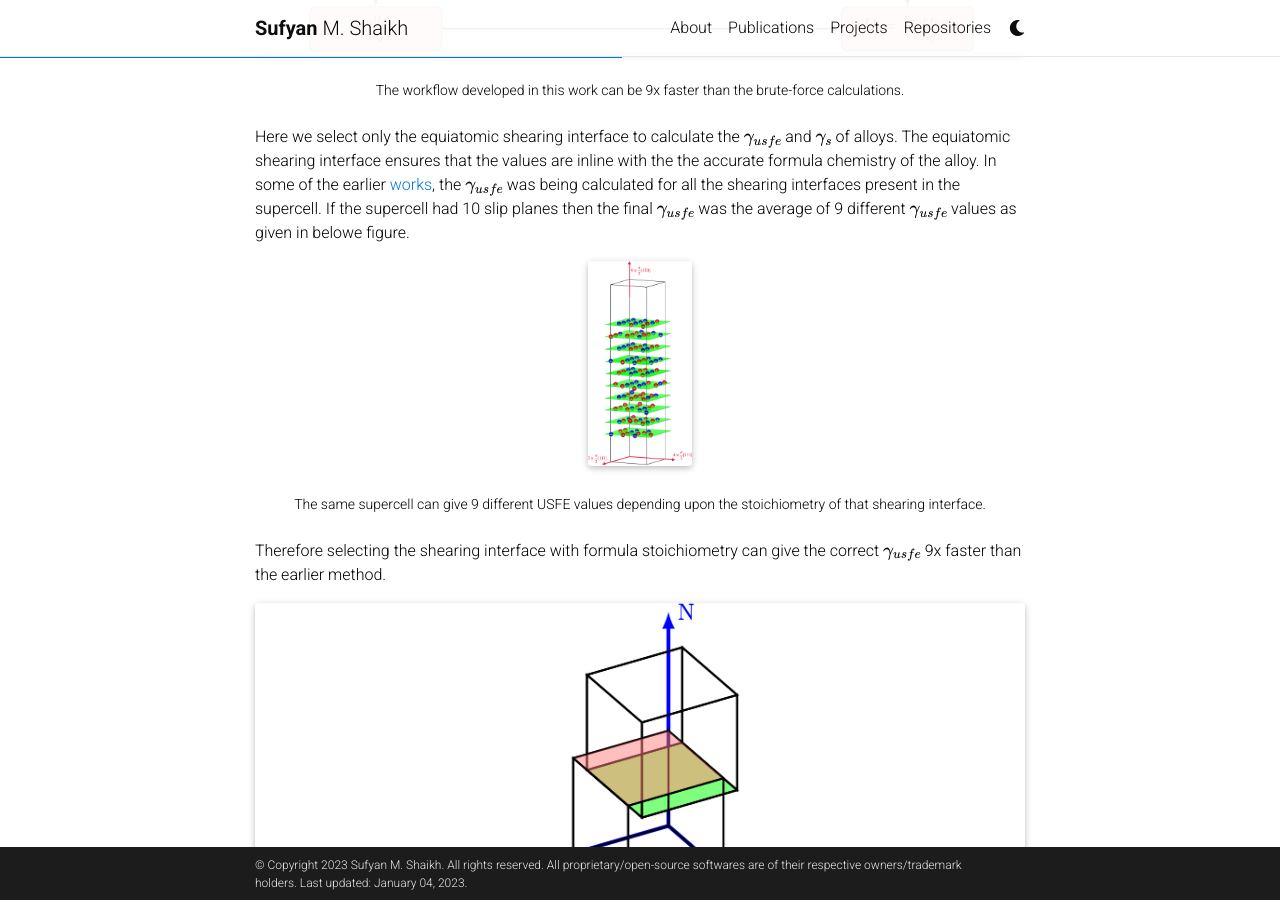
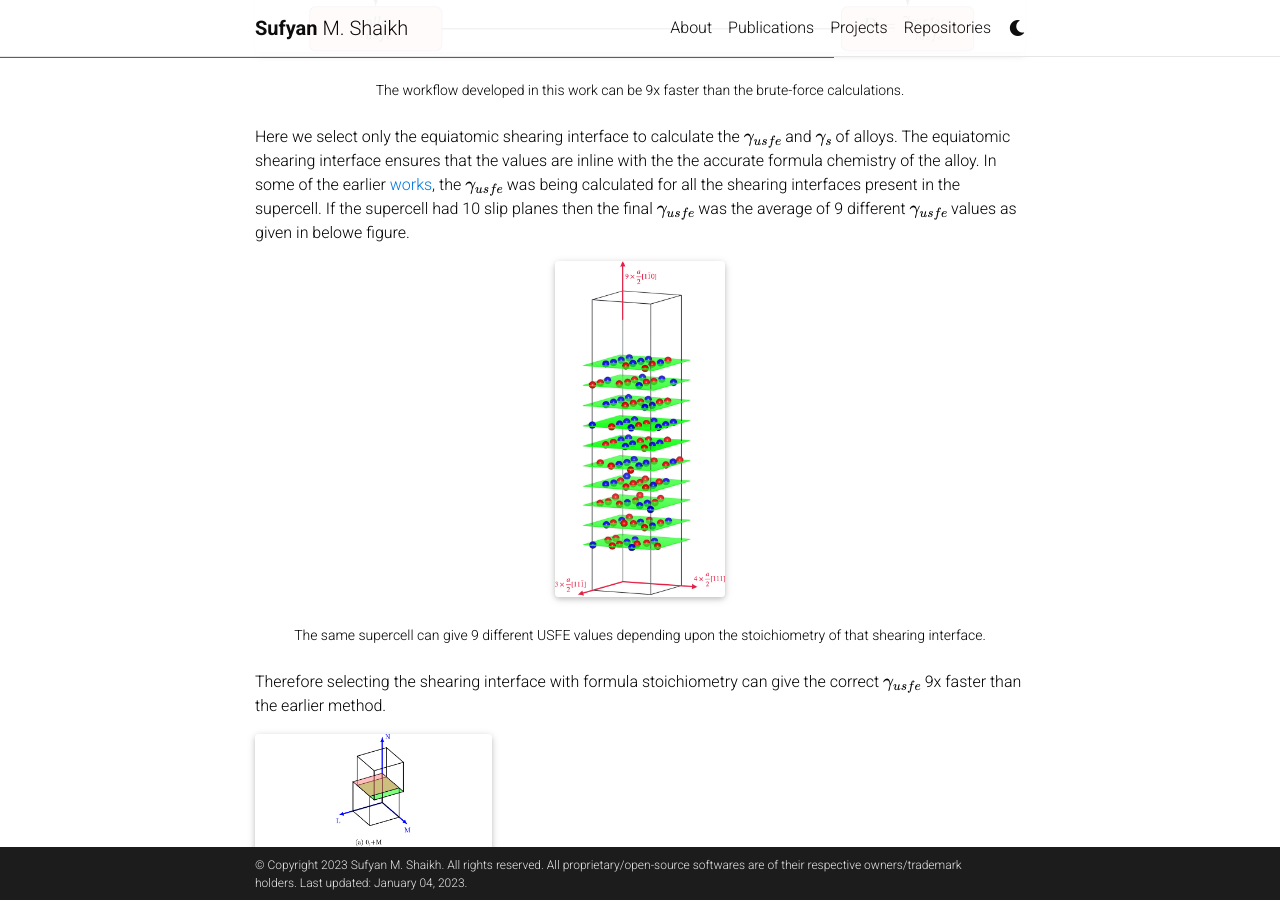
Before and after one commit to sufyanshk/sufyanshk.github.io, a Jekyll site: the page built from _projects/2_project.md, in a window 1280 px wide and 900 px high, scrolled down 1222 px. Built offline with Jekyll 4.4.1, drawn with Linux system fonts in a browser that asks for light colours; full-size pictures stand in for the smaller copies a plugin makes; comment, search, counter and statistics services are not loaded; a style sheet for code colours, icons or effects is not loaded.

Commit message:
modified:   _projects/2_project.md

```diff
--- a/_projects/2_project.md
+++ b/_projects/2_project.md
@@ -23,7 +23,7 @@
 Here we select only the equiatomic shearing interface to calculate the $$\gamma_{usfe}$$ and $$\gamma_s$$ of alloys. The equiatomic shearing interface ensures that the values are inline with the the accurate formula chemistry of the alloy. In some of the earlier <a href="https://doi.org/10.1016/j.actamat.2021.116800">works</a>, the $$\gamma_{usfe}$$ was being calculated for all the shearing interfaces present in the supercell. If the supercell had 10 slip planes then the final $$\gamma_{usfe}$$ was the average of 9 different $$\gamma_{usfe}$$ values as given in belowe figure.
 
 <div class="row justify-content-sm-center">
-    <div class="col-sm-2 mt-3 mt-md-0">
+    <div class="col-sm-3 mt-3 mt-md-0">
         {% include figure.html path="assets/img/2_project/shearingInterfaces.jpg" title="Shearing interfaces" class="img-fluid rounded z-depth-1" %}
     </div>
 </div>
@@ -34,7 +34,7 @@
 Therefore selecting the shearing interface with formula stoichiometry can give the correct $$\gamma_{usfe}$$ 9x faster than the earlier method.
 
 <div class="row">
-    <div class="col-sm mt-3 mt-md-0">
+    <div class="col-sm-4 mt-3 mt-md-0">
         {% include figure.html path="assets/img/2_project/shearings.jpg" title="shearing method" class="img-fluid rounded z-depth-1" %}
     </div>
 </div>
```
